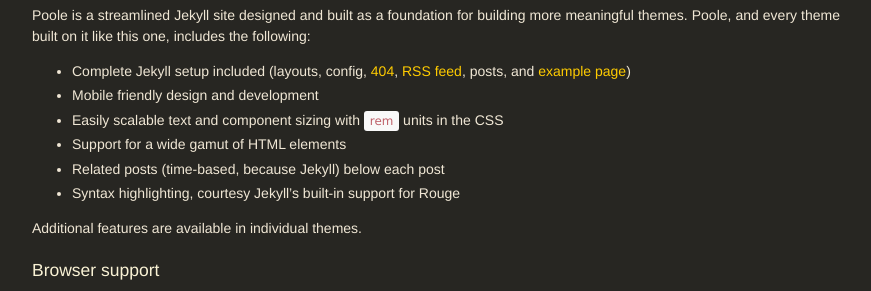
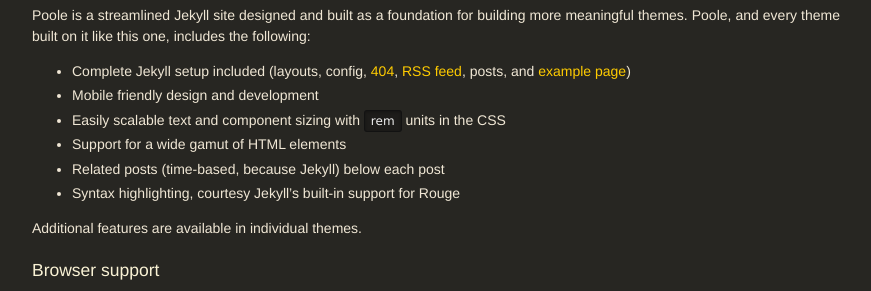
Before and after one commit to Corralx/corralx.github.io, a Jekyll site: the page built from _posts/2016-01-03-introduction.md, in a window 1280 px wide. Shown: the part 510-801 px from the top of the page, without its empty margins (204-1075 px from the left). Built offline with Jekyll 4.4.1, drawn with Linux system fonts in a browser that asks for light colours; some web fonts are replaced.

Commit message:
Fixed links and tables

```diff
--- a/_config.yml
+++ b/_config.yml
@@ -8,7 +8,8 @@
 # Setup
 title:               Corralx
 tagline:             My slice of reality
-url:                 http://corralx.github.io
+url:                 https://corralx.github.io
+repo:                https://github.com/corralx/corralx.github.io
 paginate:            10
 baseurl:             ""
 
--- a/_posts/2016-01-03-introduction.md
+++ b/_posts/2016-01-03-introduction.md
@@ -15,7 +15,7 @@
 * [Lanyon](http://lanyon.getpoole.com)
 * [Enfield](http://enfield.getpoole.com)
 
-Learn more and contribute on [GitHub]({{ site.github.repo }}).
+Learn more and contribute on [GitHub]({{ site.repo }}).
 
 ### What's included
 
@@ -36,6 +36,6 @@
 
 ### Download
 
-These themes are developed on and hosted with GitHub. Head to the [GitHub repository]({{ site.github.repo }}) for downloads, bug reports, and features requests.
+These themes are developed on and hosted with GitHub. Head to the [GitHub repository]({{ site.repo }}) for downloads, bug reports, and features requests.
 
 Thanks!
--- a/_sass/_base.scss
+++ b/_sass/_base.scss
@@ -61,7 +61,7 @@
   width: 100%;
   font-size: 100%;
   // border: 1px solid #e5e5e5;
-  border-collapse: collapse;
+  // border-collapse: collapse;
   background-color: $code-background;
 }
 
--- a/_sass/_code.scss
+++ b/_sass/_code.scss
@@ -10,10 +10,25 @@
 
 code {
   padding: .25em .5em;
-  font-size: 85%;
   color: $code-color;
-  background-color: #f9f9f9;
+  font-size: $code-font-size;
+}
+
+.highlighter-rouge {
+  line-height: 1.4;
+  background-color: $code-background;
   border-radius: 3px;
+  border: 1px solid #121212;
+  box-shadow: inset 0 1px 3px rgba(0, 0, 0, 0.3);
+}
+
+article > table {
+  line-height: 1.4;
+  background-color: $code-background;
+  border: 1px solid #121212;
+  box-shadow: inset 0 1px 3px rgba(0, 0, 0, 0.3);
+  border-radius: 4px;
+  margin-bottom: 1rem;
 }
 
 pre {
@@ -33,17 +48,15 @@
 .highlight {
   padding: 1.0rem;
   margin: 1rem;
-  // font-size: .8rem;
   font-size: $code-font-size;
   line-height: 1.4;
   background-color: $code-background;
   border-radius: 4px;
-  // +border-radius(4px)
   border: 1px solid #121212;
   box-shadow: inset 0 1px 3px rgba(0, 0, 0, 0.3);
 
   pre {
-    margin-bottom: 0;
+    margin-bottom: -5px;
     overflow-x: auto;
     display: inline-block;
   }
--- a/_sass/_message.scss
+++ b/_sass/_message.scss
@@ -6,7 +6,10 @@
 .message {
   margin-bottom: 1rem;
   padding: 1rem;
-  color: #717171;
-  background-color: #f9f9f9;
-  border-radius: .25rem;
+  color: $code-color;
+  line-height: 1.4;
+  background-color: $code-background;
+  border-radius: 3px;
+  border: 1px solid #121212;
+  box-shadow: inset 0 1px 3px rgba(0, 0, 0, 0.3);
 }
--- a/_sass/_variables.scss
+++ b/_sass/_variables.scss
@@ -60,6 +60,6 @@
 
 // $code-font-family: Menlo, Monaco, "Courier New", monospace;
 $code-font-family: 'Lucida Sans', Monaco, Bitstream Vera Sans Mono, Lucida Console, Terminal, monospace;
-$code-color: #bf616a;
+$code-color: #efefef;
 $code-font-size: 12px;
 $code-background: #1d1c1a;
```
